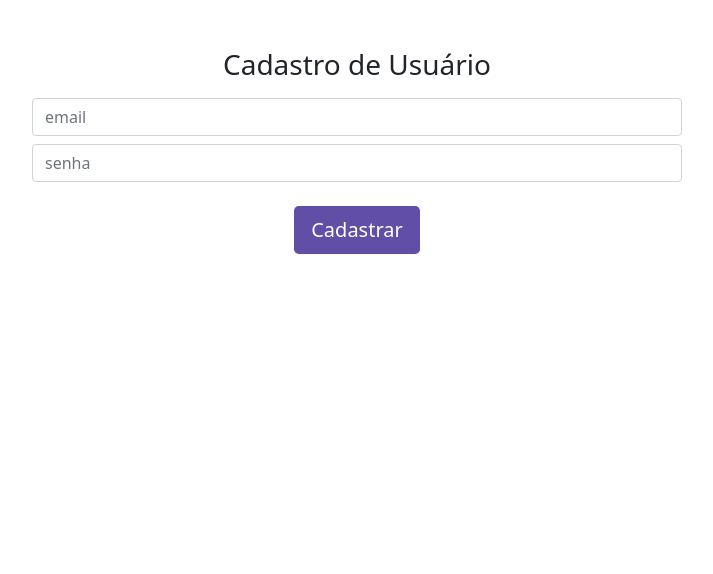
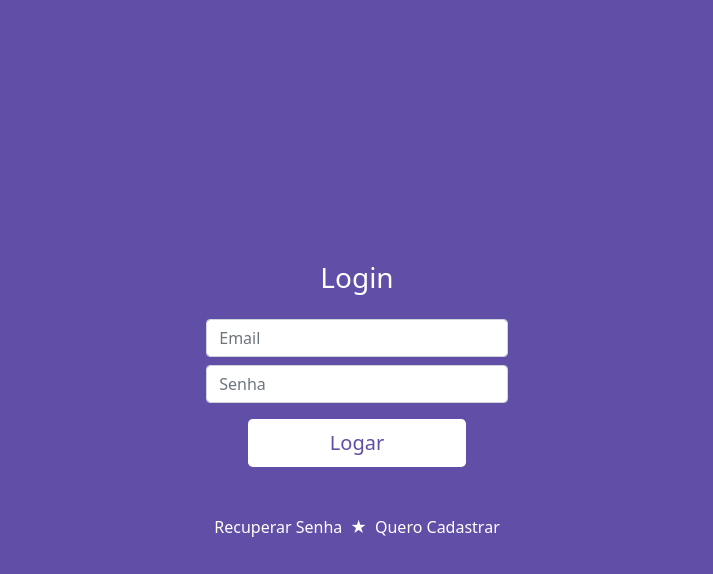
Before and after one commit to celiocausjunior/firebase-react, a React (Create React App) app in the folder eventos/: page / in a window 1280 px wide. Shown: the top 574 px of the page, without its empty margins (283-996 px from the left). Built offline with nearby package versions, Linux system fonts and the light colour scheme.

Commit message:
React Router Dom and Pages Links

```diff
--- a/eventos/package.json
+++ b/eventos/package.json
@@ -12,6 +12,7 @@
     "node": "^15.8.0",
     "react": "^17.0.1",
     "react-dom": "^17.0.1",
+    "react-router-dom": "^5.2.0",
     "react-scripts": "4.0.2",
     "react-toastify": "^7.0.3",
     "web-vitals": "^1.0.1"
--- a/eventos/src/App.js
+++ b/eventos/src/App.js
@@ -1,13 +1,22 @@
+import React from 'react';
 import Users from "./view/users";
-import React from 'react';
+import Login from "./view/login";
+import { BrowserRouter as Router, Route } from 'react-router-dom';
 import { ToastContainer } from 'react-toastify';
 import 'react-toastify/dist/ReactToastify.css';
 
 function App() {
   return (
     <>
-      <Users/>
-        <ToastContainer />
+      <Router>
+        <Route exact path='/'>
+          <Login />
+        </Route>
+        <Route exact path='/register'>
+          <Users />
+        </Route>
+      </Router>
+      <ToastContainer />
     </>
   );
 }
--- a/eventos/src/view/login/index.js
+++ b/eventos/src/view/login/index.js
@@ -1,4 +1,5 @@
 import React, { useState } from 'react';
+import {Link} from 'react-router-dom';
 import { toast } from 'react-toastify';
 import firebase from '../../config/firebase';
 import 'firebase/auth';
@@ -45,7 +46,7 @@ const Login = () => {
                 <div className="login-options mt-5">
                     <a href="#" className="mx-2">Recuperar Senha</a>
                     <span className="text-white">&#9733;</span>
-                    <a href="#" className="mx-2">Quero Cadastrar</a>
+                    <Link to="register" className="mx-2">Quero Cadastrar</Link>
                 </div>
             </form>
         </div>
```
Also changed, not shown: 1 other file (tests, documents, lock files or other folders).
